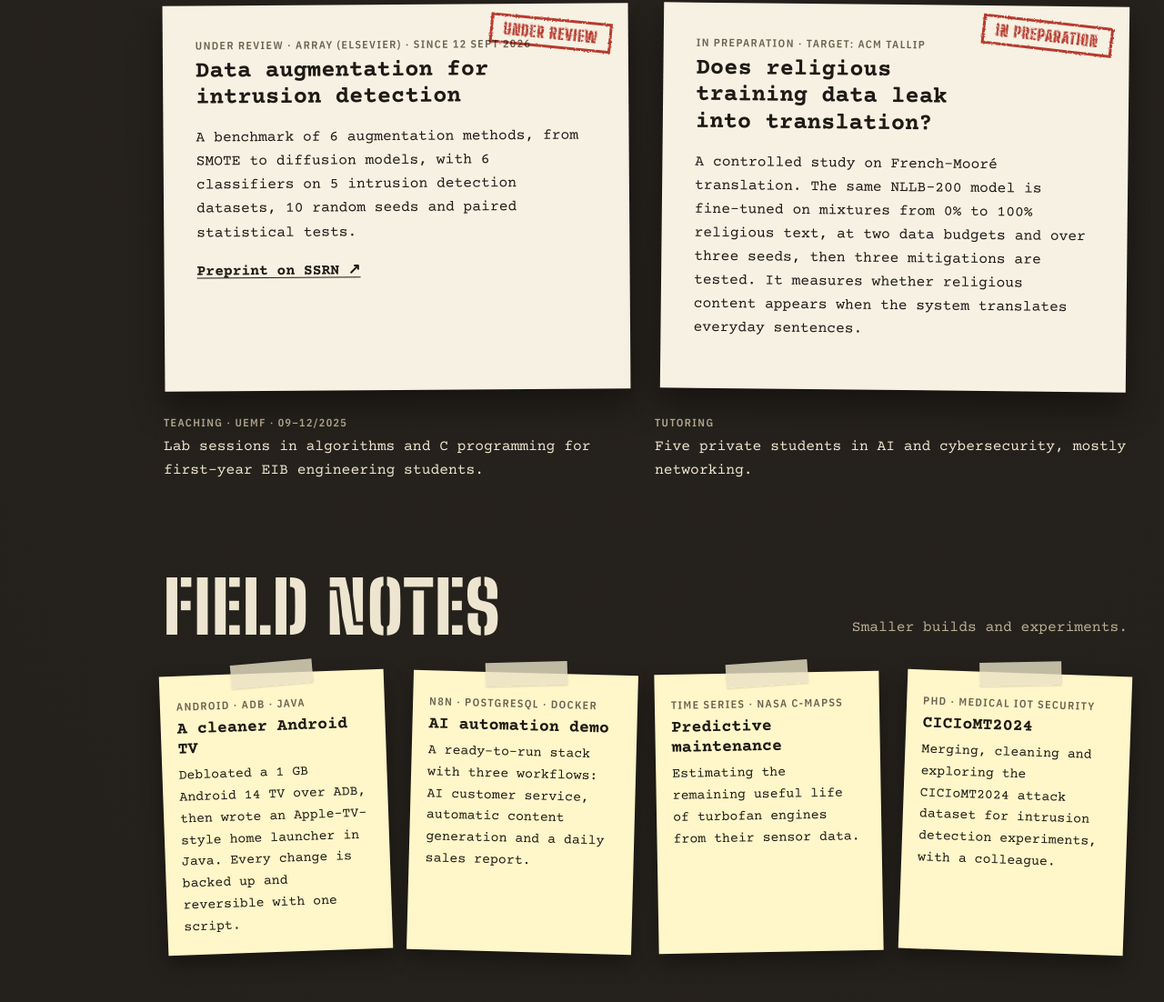
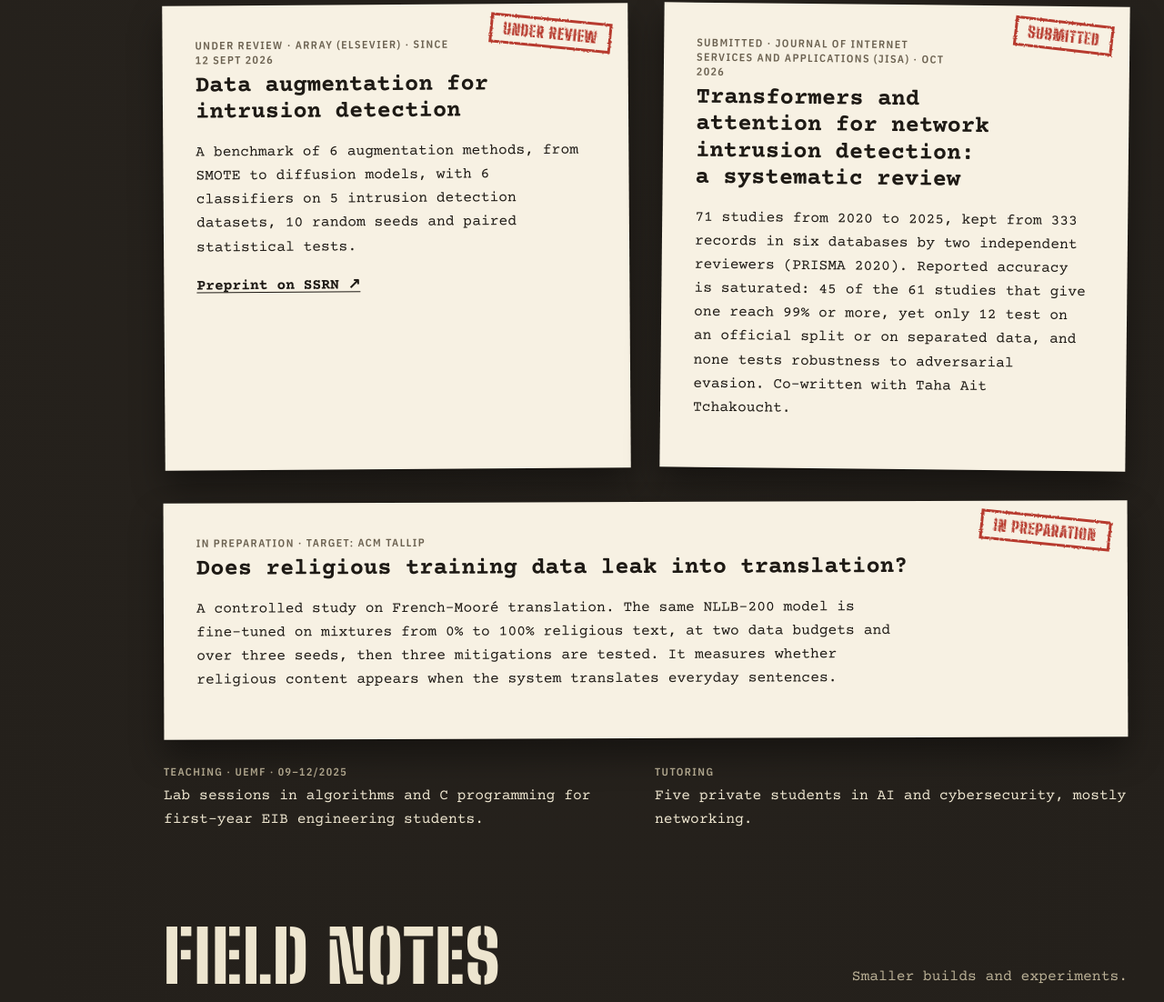
Before and after one commit to Ravel226/Portfolio, a plain HTML site: page index.html in a window 1280 px wide. Shown: the part 5976-7078 px from the top of the page at 91% size. Drawn offline with nearby package versions, Linux system fonts and the light colour scheme; no server answers; a web font is replaced by a local one.

Commit message:
Findings: add the systematic review submitted to JISA
Transformer and attention-based models for network intrusion detection, a
systematic literature review co-written with Taha Ait Tchakoucht, submitted
in October 2026 to the Journal of Internet Services and Applications for
its special call on surveys. Its own SUBMITTED stamp; the service record
mentions it too. Stamps no longer cover the status line of each paper.

Co-Authored-By: Claude Opus 5.5 <noreply@anthropic.com>
Claude-Session: https://claude.ai/code/session_013MhrRphehNLeYRvYqRTEsp

```diff
--- a/index.html
+++ b/index.html
@@ -178,6 +178,10 @@ h1,h2,h3 { margin:0; }
 @media (max-width:820px) { .exs { grid-template-columns:minmax(0,1fr); } .sheet { transform:none; } }
 .reports { display:grid; grid-template-columns:repeat(2,minmax(0,1fr)); gap:clamp(18px,3vw,36px); }
 .reports h3 { font:700 1.6rem/1.15 var(--f-t); margin:4px 0 12px; padding-right:110px; }
+.reports > .sheet:last-child:nth-child(odd) { grid-column:1 / -1; }
+.reports .sheet > .lab { padding-right:150px; }
+@media (max-width:540px) { .reports .sheet > .lab { padding-right:0; margin-top:44px; } }
+.reports .sheet p { max-width:78ch; }
 .teach { display:grid; grid-template-columns:repeat(2,minmax(0,1fr)); gap:20px; margin-top:28px; color:#EDE5CF; }
 .teach .lab { color:#B9AF95; } .teach p:last-child { margin:0; }
 @media (max-width:820px) { .reports, .teach { grid-template-columns:minmax(0,1fr); } }
@@ -343,8 +347,9 @@ html.no-motion .caret { animation:none; } html.no-motion :is(.idx .tab, .idx .le
 
 <section class="sec" id="research"><div class="wrap">
   <header class="sh"><h2><span data-l="en">Findings</span><span data-l="fr">Rapports</span></h2><p><span data-l="en">PhD in AI for cybersecurity at UEMF, Fès, since December 2024. Expected defense: December 2027. I check every result on several random seeds and with statistical tests before I trust it.</span><span data-l="fr">Doctorat en IA pour la cybersécurité à l’UEMF, Fès, depuis décembre 2024. Soutenance prévue en décembre 2027. Je vérifie chaque résultat sur plusieurs graines aléatoires et avec des tests statistiques avant de m’y fier.</span></p></header>
-  <div class="reports"><article class="sheet rv" style="--tilt:-0.4deg"><span class="stamp st-red" aria-hidden="true"><span data-l="en">UNDER REVIEW</span><span data-l="fr">EN ÉVALUATION</span></span>
-  <p class="lab"><span data-l="en">Under review · Array (Elsevier) · since 12 Sept 2026</span><span data-l="fr">En évaluation · Array (Elsevier) · depuis le 12/09/2026</span></p><h3><span data-l="en">Data augmentation for intrusion detection</span><span data-l="fr">Augmentation de données pour la détection d’intrusions</span></h3><p><span data-l="en">A benchmark of 6 augmentation methods, from SMOTE to diffusion models, with 6 classifiers on 5 intrusion detection datasets, 10 random seeds and paired statistical tests.</span><span data-l="fr">Un banc d’essai de 6 méthodes d’augmentation, de SMOTE aux modèles de diffusion, avec 6 classifieurs sur 5 jeux de données de détection d’intrusions, 10 graines aléatoires et des tests statistiques appariés.</span></p><p class="links"><a class="lnk" href="https://papers.ssrn.com/sol3/papers.cfm?abstract_id=7434328" target="_blank" rel="noopener"><span data-l="en">Preprint on SSRN ↗</span><span data-l="fr">Prépublication sur SSRN ↗</span></a></p></article><article class="sheet rv" style="--tilt:0.6deg"><span class="stamp st-red" aria-hidden="true"><span data-l="en">IN PREPARATION</span><span data-l="fr">EN PRÉPARATION</span></span>
+  <div class="reports"><article class="sheet rv" style="--tilt:-0.4deg"><span class="stamp st-red" aria-hidden="true"><span data-l="en">Under review</span><span data-l="fr">En évaluation</span></span>
+  <p class="lab"><span data-l="en">Under review · Array (Elsevier) · since 12 Sept 2026</span><span data-l="fr">En évaluation · Array (Elsevier) · depuis le 12/09/2026</span></p><h3><span data-l="en">Data augmentation for intrusion detection</span><span data-l="fr">Augmentation de données pour la détection d’intrusions</span></h3><p><span data-l="en">A benchmark of 6 augmentation methods, from SMOTE to diffusion models, with 6 classifiers on 5 intrusion detection datasets, 10 random seeds and paired statistical tests.</span><span data-l="fr">Un banc d’essai de 6 méthodes d’augmentation, de SMOTE aux modèles de diffusion, avec 6 classifieurs sur 5 jeux de données de détection d’intrusions, 10 graines aléatoires et des tests statistiques appariés.</span></p><p class="links"><a class="lnk" href="https://papers.ssrn.com/sol3/papers.cfm?abstract_id=7434328" target="_blank" rel="noopener"><span data-l="en">Preprint on SSRN ↗</span><span data-l="fr">Prépublication sur SSRN ↗</span></a></p></article><article class="sheet rv" style="--tilt:0.6deg"><span class="stamp st-red" aria-hidden="true"><span data-l="en">Submitted</span><span data-l="fr">Soumis</span></span>
+  <p class="lab"><span data-l="en">Submitted · Journal of Internet Services and Applications (JISA) · Oct 2026</span><span data-l="fr">Soumis · Journal of Internet Services and Applications (JISA) · octobre 2026</span></p><h3><span data-l="en">Transformers and attention for network intrusion detection: a systematic review</span><span data-l="fr">Transformers et attention pour la détection d’intrusions réseau : une revue systématique</span></h3><p><span data-l="en">71 studies from 2020 to 2025, kept from 333 records in six databases by two independent reviewers (PRISMA 2020). Reported accuracy is saturated: 45 of the 61 studies that give one reach 99% or more, yet only 12 test on an official split or on separated data, and none tests robustness to adversarial evasion. Co-written with Taha Ait Tchakoucht.</span><span data-l="fr">71 études de 2020 à 2025, retenues parmi 333 références de six bases par deux relecteurs indépendants (PRISMA 2020). L’exactitude annoncée est saturée : 45 des 61 études qui en donnent une atteignent 99 % ou plus, mais 12 seulement testent sur une partition officielle ou des données séparées, et aucune n’évalue la robustesse aux attaques adverses. Coécrite avec Taha Ait Tchakoucht.</span></p><p class="links"></p></article><article class="sheet rv" style="--tilt:-0.2deg"><span class="stamp st-red" aria-hidden="true"><span data-l="en">In preparation</span><span data-l="fr">En préparation</span></span>
   <p class="lab"><span data-l="en">In preparation · target: ACM TALLIP</span><span data-l="fr">En préparation · revue visée : ACM TALLIP</span></p><h3><span data-l="en">Does religious training data leak into translation?</span><span data-l="fr">Les données religieuses fuient-elles dans la traduction ?</span></h3><p><span data-l="en">A controlled study on French–Mooré translation. The same NLLB-200 model is fine-tuned on mixtures from 0% to 100% religious text, at two data budgets and over three seeds, then three mitigations are tested. It measures whether religious content appears when the system translates everyday sentences.</span><span data-l="fr">Une étude contrôlée sur la traduction français-mooré. Le même modèle NLLB-200 est affiné sur des mélanges de 0 % à 100 % de texte religieux, avec deux budgets de données et trois graines aléatoires, puis trois mesures correctives sont testées. Elle mesure si du contenu religieux apparaît quand le système traduit des phrases ordinaires.</span></p><p class="links"></p></article></div>
   <div class="teach"><div class="rv"><p class="lab"><span data-l="en">Teaching · UEMF · 09–12/2025</span><span data-l="fr">Enseignement · UEMF · 09–12/2025</span></p><p><span data-l="en">Lab sessions in algorithms and C programming for first-year EIB engineering students.</span><span data-l="fr">Travaux pratiques d’algorithmique et de programmation C, première année EIB.</span></p></div><div class="rv"><p class="lab"><span data-l="en">Tutoring</span><span data-l="fr">Cours particuliers</span></p><p><span data-l="en">Five private students in AI and cybersecurity, mostly networking.</span><span data-l="fr">Cinq élèves en IA et en cybersécurité, surtout en réseaux.</span></p></div></div>
 </div></section>
@@ -373,7 +378,7 @@ html.no-motion .caret { animation:none; } html.no-motion :is(.idx .tab, .idx .le
     <div class="tl-track"><span class="tl-rail" aria-hidden="true"></span><ol class="tl-list"><li class="tl-item now"><span class="tl-dot" aria-hidden="true"></span>
       <p class="tl-title"><span data-l="en">PhD candidate, AI for cybersecurity</span><span data-l="fr">Doctorant, IA pour la cybersécurité</span></p>
       <p class="tl-date">12/2024 → 12/2027<span class="now"><span data-l="en">ongoing</span><span data-l="fr">en cours</span></span></p>
-      <p class="tl-desc"><span data-l="en">UEMF, Fès. Data augmentation for intrusion detection; a paper under review at Array (Elsevier). Defense expected in December 2027.</span><span data-l="fr">UEMF, Fès. Augmentation de données pour la détection d’intrusions ; un article en évaluation chez Array (Elsevier). Soutenance prévue en décembre 2027.</span></p></li><li class="tl-item"><span class="tl-dot" aria-hidden="true"></span>
+      <p class="tl-desc"><span data-l="en">UEMF, Fès. Data augmentation for intrusion detection; a paper under review at Array (Elsevier) and a systematic review of Transformer-based intrusion detection submitted to JISA. Defense expected in December 2027.</span><span data-l="fr">UEMF, Fès. Augmentation de données pour la détection d’intrusions ; un article en évaluation chez Array (Elsevier) et une revue systématique sur la détection d’intrusions par Transformers soumise au JISA. Soutenance prévue en décembre 2027.</span></p></li><li class="tl-item"><span class="tl-dot" aria-hidden="true"></span>
       <p class="tl-title"><span data-l="en">State Engineer degree in Artificial Intelligence</span><span data-l="fr">Diplôme d’Ingénieur d’État en Intelligence Artificielle</span></p>
       <p class="tl-date">2024</p>
       <p class="tl-desc"><span>UEMF, Fès.</span></p></li></ol></div>
```
